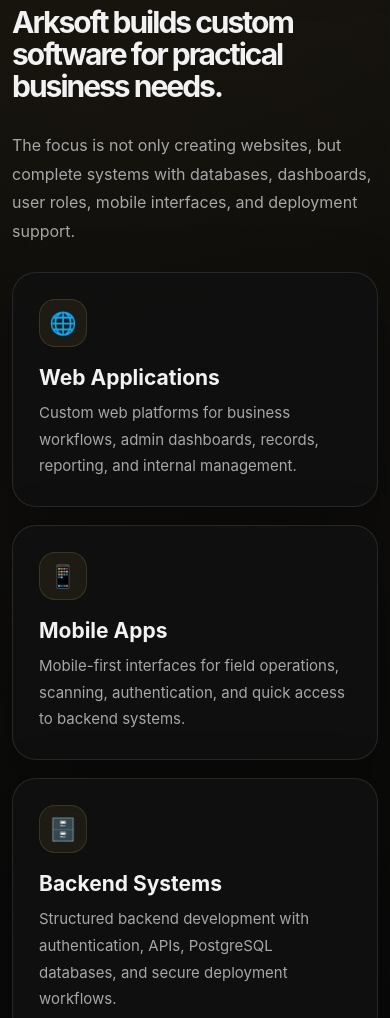
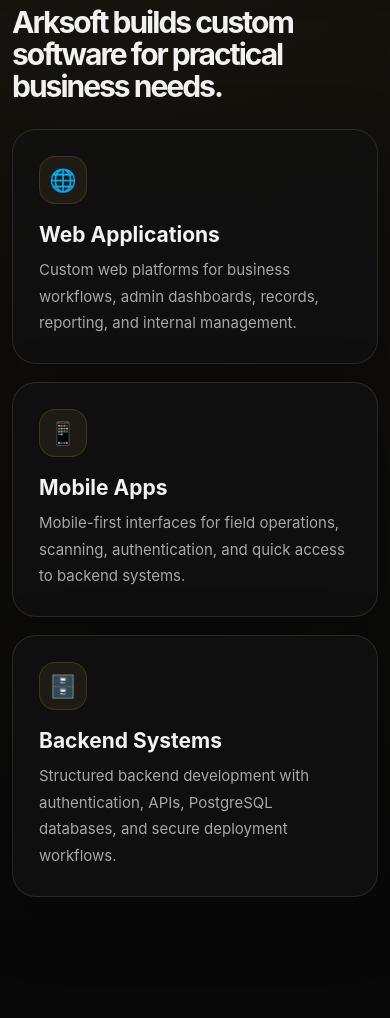
Before and after one commit to 20sid02/arksoft-website, a plain HTML site: page index.html in a window 390 px wide. Shown: the part 1060-2078 px from the top of the page. Drawn offline with Linux system fonts and the light colour scheme.

Commit message:
removed dummy text

```diff
--- a/index.html
+++ b/index.html
@@ -54,9 +54,6 @@
             <div class="section-kicker">Company</div>
             <h2>Arksoft builds custom software for practical business needs.</h2>
           </div>
-          <p class="section-desc">
-            The focus is not only creating websites, but complete systems with databases, dashboards, user roles, mobile interfaces, and deployment support.
-          </p>
         </div>
 
         <div class="cards-grid">
@@ -126,7 +123,6 @@
             <div class="section-kicker">Recent Projects</div>
             <h2>Systems currently built or in progress.</h2>
           </div>
-          <p class="section-desc">Brief overview of recent work. Full case studies and demos can be added later as the portfolio grows.</p>
         </div>
 
         <div class="project-grid">
```
